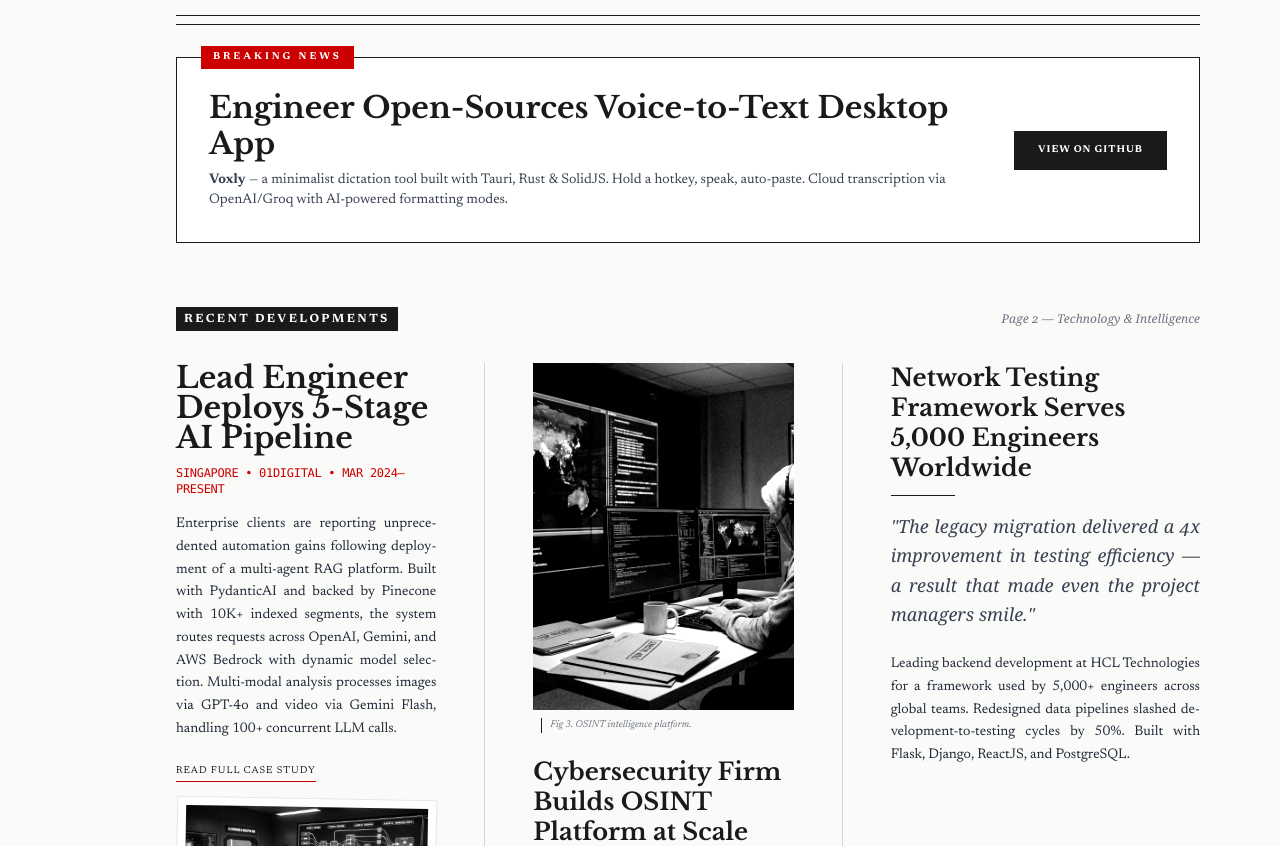
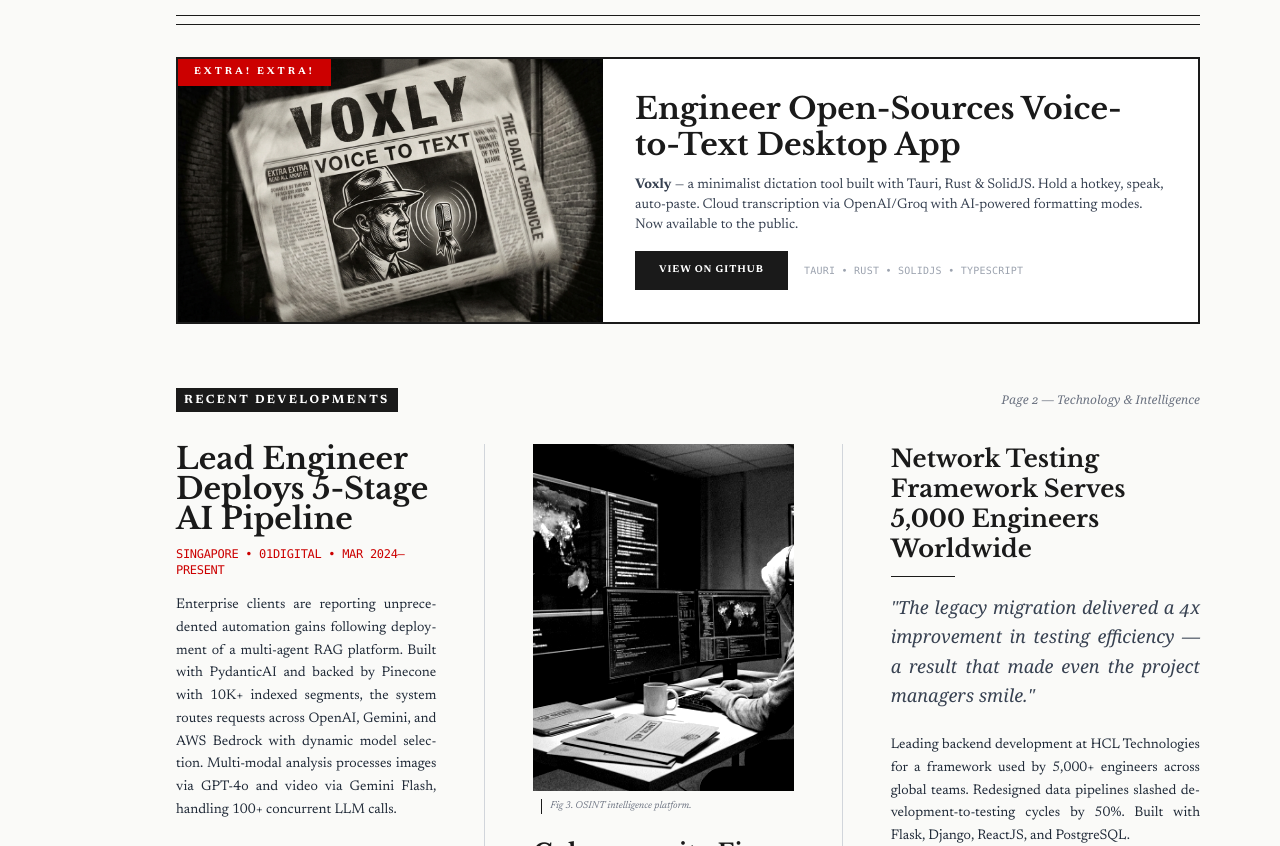
Before and after one commit to ibrahimshadev/ibrahimshadev.github.io, a plain HTML site: page index.html in a window 1280 px wide. Shown: the part 1690-2536 px from the top of the page. Drawn offline with nearby package versions, Linux system fonts and the light colour scheme; a web font is replaced by a local one.

Commit message:
Add Voxly open-source project as Extra! Extra! banner
Classic Hollywood spinning newspaper image with noir detective
speaking into a mic. Positioned between hero and Recent Developments.

```diff
--- a/index.html
+++ b/index.html
@@ -144,14 +144,20 @@
 </section>
 <div class="w-full border-t border-news-ink mb-2"></div>
 <div class="w-full border-t border-news-ink mb-8"></div>
-<div class="mb-16 border border-news-ink p-6 md:p-8 bg-white relative">
-<div class="absolute -top-3 left-6 bg-primary text-white text-[10px] font-bold uppercase tracking-[0.3em] px-3 py-1">Breaking News</div>
-<div class="flex flex-col md:flex-row md:items-center md:justify-between gap-4">
-<div>
-<h3 class="font-headline text-2xl md:text-3xl font-bold leading-tight mb-2">Engineer Open-Sources Voice-to-Text Desktop App</h3>
-<p class="text-sm font-display text-gray-700"><strong>Voxly</strong> — a minimalist dictation tool built with Tauri, Rust &amp; SolidJS. Hold a hotkey, speak, auto-paste. Cloud transcription via OpenAI/Groq with AI-powered formatting modes.</p>
+<div class="mb-16 border-2 border-news-ink bg-white relative overflow-hidden">
+<div class="absolute -top-0 left-0 bg-primary text-white text-[10px] font-bold uppercase tracking-[0.3em] px-4 py-1.5 z-10">Extra! Extra!</div>
+<div class="grid grid-cols-1 md:grid-cols-12 gap-0">
+<div class="md:col-span-5 relative overflow-hidden">
+<img alt="Voxly newspaper announcement in classic Hollywood style" class="w-full h-full object-cover min-h-[200px]" src="images/voxly-banner.png"/>
 </div>
-<a href="https://github.com/ibrahimshadev/Voxly" target="_blank" class="shrink-0 inline-block bg-news-ink text-white text-[10px] uppercase font-bold tracking-widest px-6 py-3 hover:bg-primary transition-colors text-center">View on GitHub</a>
+<div class="md:col-span-7 p-6 md:p-8 flex flex-col justify-center">
+<h3 class="font-headline text-2xl md:text-3xl font-bold leading-tight mb-3">Engineer Open-Sources Voice-to-Text Desktop App</h3>
+<p class="text-sm font-display text-gray-700 mb-4"><strong>Voxly</strong> — a minimalist dictation tool built with Tauri, Rust &amp; SolidJS. Hold a hotkey, speak, auto-paste. Cloud transcription via OpenAI/Groq with AI-powered formatting modes. Now available to the public.</p>
+<div class="flex items-center gap-4">
+<a href="https://github.com/ibrahimshadev/Voxly" target="_blank" class="inline-block bg-news-ink text-white text-[10px] uppercase font-bold tracking-widest px-6 py-3 hover:bg-primary transition-colors">View on GitHub</a>
+<span class="text-[10px] font-mono uppercase tracking-wide text-gray-400">Tauri • Rust • SolidJS • TypeScript</span>
+</div>
+</div>
 </div>
 </div>
 <section class="mb-24">
```
Also changed, not shown: images/voxly-banner.png (added).
